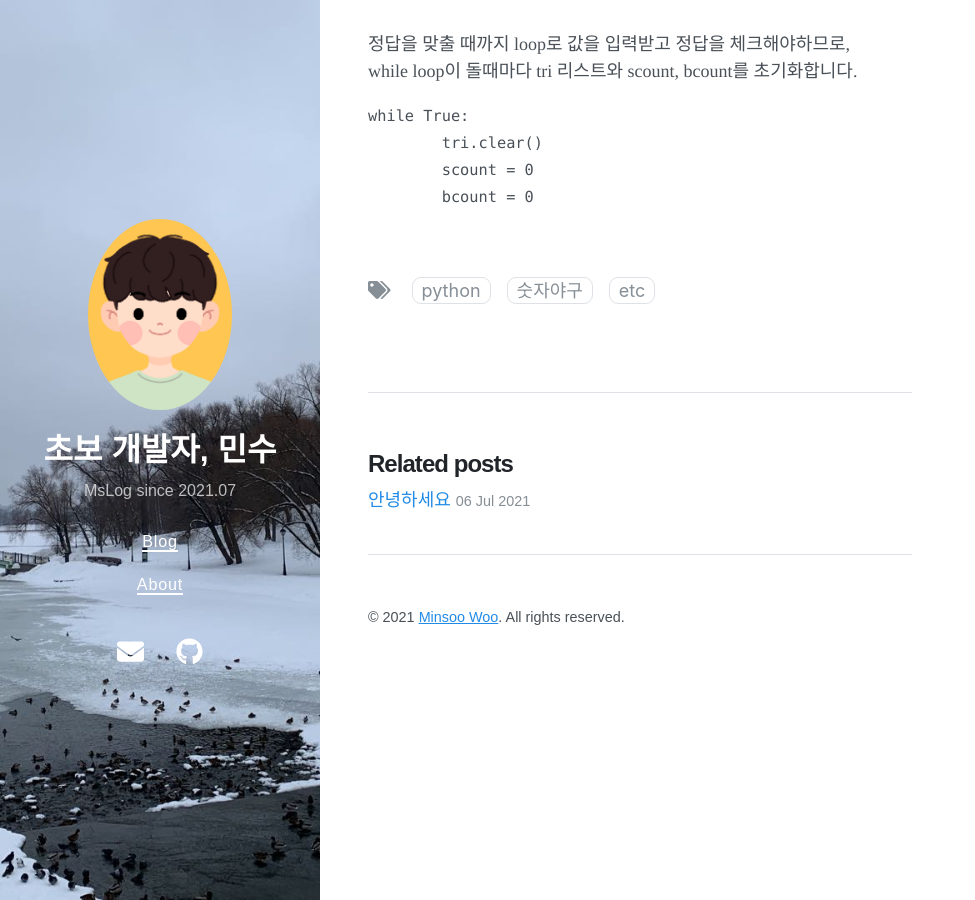
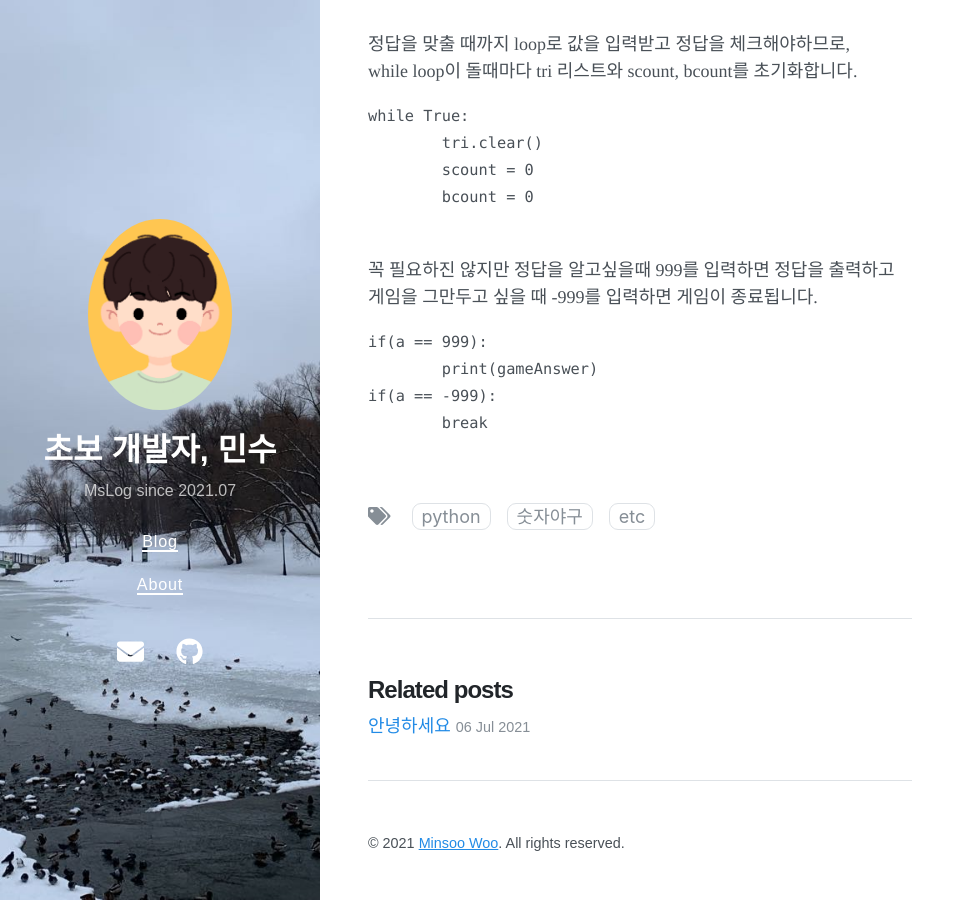
Before and after one commit to MsWoo/MsWoo.github.io, a Jekyll site: the page built from _posts/2021-07-06-baseball.md, in a window 1280 px wide and 900 px high, scrolled down 2764 px. Shown: the whole window, without its empty margins (0-975 px from the left). Built offline with Jekyll 4.4.1, drawn with Linux system fonts in a browser that asks for light colours; nearby versions of some CDN libraries.

Commit message:
Update 2021-07-06-baseball.md

````diff
--- a/_posts/2021-07-06-baseball.md
+++ b/_posts/2021-07-06-baseball.md
@@ -109,3 +109,13 @@ while True:
 	scount = 0
 	bcount = 0
 ```
+
+꼭 필요하진 않지만 정답을 알고싶을때 999를 입력하면 정답을 출력하고
+게임을 그만두고 싶을 때 -999를 입력하면 게임이 종료됩니다.
+
+```{.python}
+if(a == 999):
+	print(gameAnswer)
+if(a == -999):
+	break
+```
````
